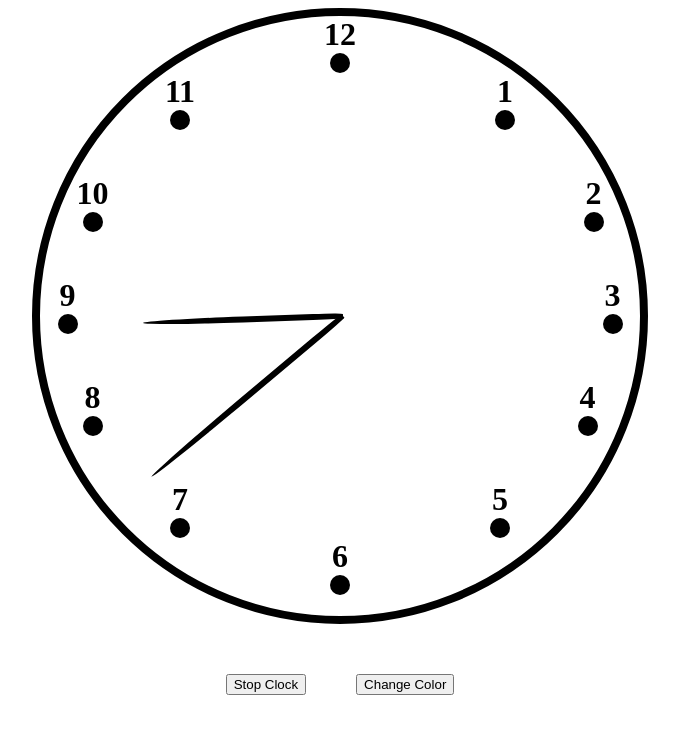
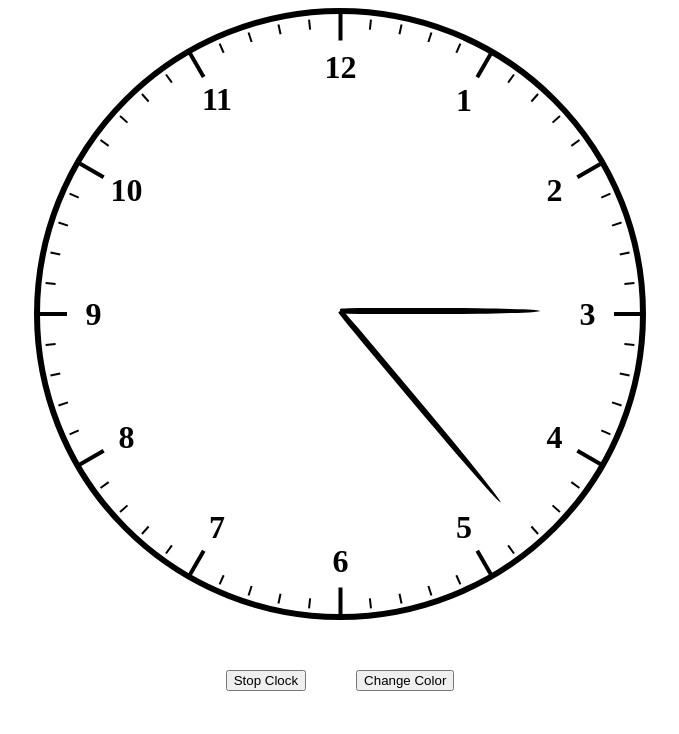
Before and after one commit to illkyo/clock-site, a plain HTML site: page index.html in a window 1280 px wide. Shown: the whole page, without its empty margins (300-979 px from the left). Drawn offline with Linux system fonts and the light colour scheme.

Commit message:
feat: add new javascript function to make clock

```diff
--- a/index.html
+++ b/index.html
@@ -10,74 +10,8 @@
 <body>
   <div class="container">
     <div class="clock-outer">
-      <div class="hour-hand hour-6"></div>
+      <div class="hour-hand"></div>
       <div class="minute-hand"></div>
-      <div class="number-row">
-        <div class="first-row">
-          <div class="number">
-            <h1 class="twelve">12</h1>
-            <div class="dot"></div>
-          </div>
-          <div class="bottom-row">
-            <div class="number">
-              <h1 class="eleven">11</h1>
-              <div class="dot"></div>
-            </div>
-            <div class="number">
-              <h1 class="one">1</h1>
-              <div class="dot"></div>
-            </div>
-          </div>
-        </div>
-      </div>
-      <div class="number-row row-2">
-        <div class="number">
-          <h1 class="ten">10</h1>
-          <div class="dot"></div>
-        </div>
-        <div class="number">
-          <h1 class="two">2</h1>
-          <div class="dot"></div>
-        </div>
-      </div>
-      <div class="number-row row-3">
-        <div class="number">
-          <h1 class="nine">9</h1>
-          <div class="dot"></div>
-        </div>
-        <div class="number">
-          <h1 class="three">3</h1>
-          <div class="dot"></div>
-        </div>
-      </div>
-      <div class="number-row row-4">
-        <div class="number">
-          <h1 class="eight">8</h1>
-          <div class="dot"></div>
-        </div>
-        <div class="number">
-          <h1 class="four">4</h1>
-          <div class="dot"></div>
-        </div>
-      </div>
-      <div class="number-row">
-        <div class="last-row">
-          <div class="top-row">
-            <div class="number">
-              <h1 class="seven">7</h1>
-              <div class="dot"></div>
-            </div>
-            <div class="number">
-              <h1 class="five">5</h1>
-              <div class="dot"></div>
-            </div>
-          </div>
-          <div class="number">
-            <h1 class="six">6</h1>
-            <div class="dot"></div>
-          </div>
-        </div>
-      </div>
     </div>
     <div class="btn-container">
       <button class="clock-btn">Stop Clock</button>
--- a/index.js
+++ b/index.js
@@ -4,27 +4,69 @@ const colorBtn = document.querySelector('.color-btn');
 
 let stopped = false;
 
-function updateClock(hour) {
-  hourHand.classList.remove(hourHand.classList.item(1));
-  let addClass = 'hour-' + ((hour > 12) ? (hour - 12).toString() : hour.toString());
-  hourHand.classList.add(addClass);
+function makeClock() {
+  const clockOuter = document.querySelector('.clock-outer');
+  const radius = clockOuter.offsetWidth / 2;
+
+  for(let i = 1; i <= 60; i++) {
+    const item = document.createElement('div');
+    item.classList.add('item');
+
+    if (i % 5 === 0) {
+      const line = document.createElement('span');
+      line.classList.add('number-line');
+
+      const number = document.createElement('h1');
+      number.textContent = i / 5;
+      number.classList.add('number');
+
+      item.appendChild(line);
+      item.appendChild(number);
+
+      clockOuter.appendChild(item);
+
+      const rotation = 360/60;
+
+      item.style.transform = `rotate(${i*rotation}deg) translate(${radius-40}px) rotate(90deg)`;
+      number.style.transform = `rotate(${-(i*rotation)}deg)`;
+
+    } else {
+      const line = document.createElement('span');
+      line.classList.add('line');
+
+      item.appendChild(line);
+      clockOuter.appendChild(item);
+
+      const rotation = 360/60;
+
+      item.style.transform = `rotate(${i*rotation}deg) translate(${radius-15}px) rotate(90deg)`;
+    }
+  }
 }
 
-updateClock(new Date().getHours());
+makeClock();
 
-let intervalId = setInterval(() => {
-  console.log('1 Hour Passed. Updating Clock');
-  updateClock(new Date().getHours());
-}, 3600000);
+// function updateClock(hour) {
+//   hourHand.classList.remove(hourHand.classList.item(1));
+//   const addClass = 'hour-' + ((hour > 12) ? (hour - 12).toString() : hour.toString());
+//   hourHand.classList.add(addClass);
+// }
 
-clockBtn.addEventListener('click', () => {
-  if(!stopped) {
-    stopped = true;
-    clearInterval(intervalId);
-  } else {
-    updateClock(new Date().getHours());
-    setInterval(() => {
-      updateClock(new Date().getHours());
-    }, 3600000);
-  }
-});
+// updateClock(new Date().getHours());
+
+// let intervalId = setInterval(() => {
+//   console.log('1 Hour Passed. Updating Clock');
+//   updateClock(new Date().getHours());
+// }, 3600000);
+
+// clockBtn.addEventListener('click', () => {
+//   if(!stopped) {
+//     stopped = true;
+//     clearInterval(intervalId);
+//   } else {
+//     updateClock(new Date().getHours());
+//     setInterval(() => {
+//       updateClock(new Date().getHours());
+//     }, 3600000);
+//   }
+// });
--- a/styles.css
+++ b/styles.css
@@ -17,51 +17,34 @@ h1 {
 .clock-outer {
   position: relative;
   display: flex;
-  flex-direction: column;
-  gap: 45px;
+  justify-content: center;
+  align-items: center;
   height: 600px;
   width: 600px;
-  border: 8px var(--black) solid;
+  border: 6px var(--black) solid;
   border-radius: 50%;
+  transform: rotate(-90deg);
 }
 
-.number-row {
+.item {
+  position: absolute;
   display: flex;
+  flex-direction: column;
   justify-content: center;
+  align-items: center;
+  gap: 8px;
 }
 
-.first-row,
-.last-row {
-  display: flex;
-  flex-direction: column;
+.line {
+  height:10px;
+  width: 2px;
+  background-color: var(--black);
 }
 
-.bottom-row,
-.top-row {
-  display: flex;
-  gap: 300px;
-}
-
-.row-3 {
-  gap: 525px;
-}
-
-.row-2,
-.row-4 {
-  gap: 475px;
-}
-
-.number {
-  display: flex;
-  flex-direction: column;
-  align-items: center;
-}
-
-.dot {
-  height:20px;
-  width: 20px;
+.number-line {
+  height:30px;
+  width: 4px;
   background-color: var(--black);
-  border-radius: 50%;
 }
 
 .hour-hand,
@@ -80,7 +63,7 @@ h1 {
   transform: rotate(50deg);
   height: 250px;
 }
-
+/*
 .hour-1 {
   transform: rotate(220deg);
 }
@@ -128,7 +111,7 @@ h1 {
 .hour-12,
 .hour-0 {
   transform: rotate(179deg);
-}
+} */
 
 .btn-container {
   display: flex;
```
